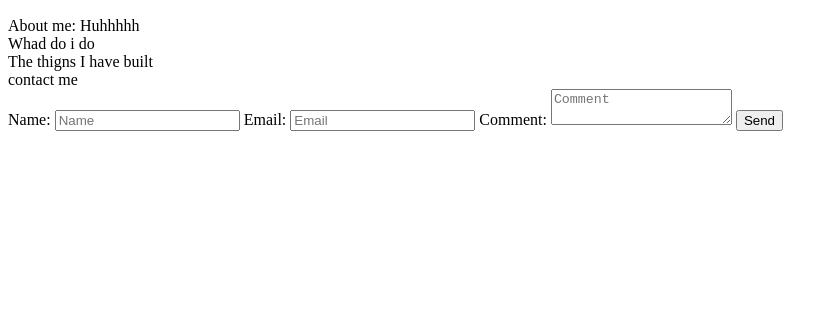
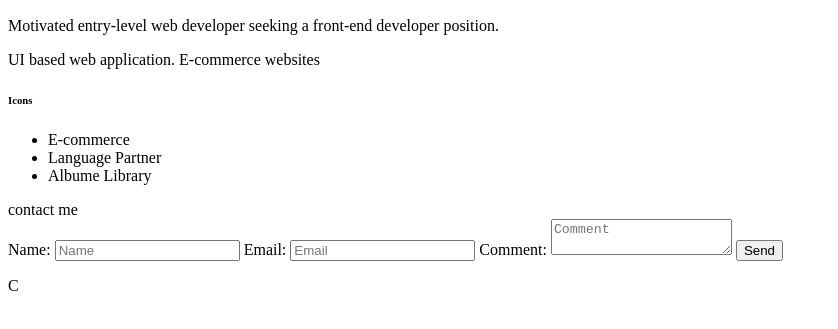
Before and after one commit to Tselate/myPortfolio, a plain HTML site: page index.html in a window 1280 px wide. Shown: the part 263-592 px from the top of the page, without its empty margins (0-838 px from the left). Drawn offline with Linux system fonts and the light colour scheme.

Commit message:
General content

```diff
--- a/index.html
+++ b/index.html
@@ -30,15 +30,27 @@
         </section>
 
         <section class="about-me">
-            About me: Huhhhhh
+            <p class="about-me_para">
+                Motivated entry-level web developer seeking a front-end developer position.
+            </p>
         </section>
 
-        <section>
-            Whad do i do
+        <section class="services">
+            <p class="services-provided">
+                UI based web application.
+                E-commerce websites
+            </p>
+            <p class="services-languages">
+                <h6>Icons</h6>
+            </p>
         </section>
 
-        <section>
-            The thigns I have built
+        <section class="projects">
+            <ul class="project-list">
+                <li class="project">E-commerce</li>
+                <li class="project">Language Partner</li>
+                <li class="project">Albume Library</li>
+            </ul>
         </section>
 
         <section>
@@ -56,7 +68,7 @@
     </main>
 
     <footer>
-
+        <p class="copyright">C</p>
     </footer>
 
 </body>
```
